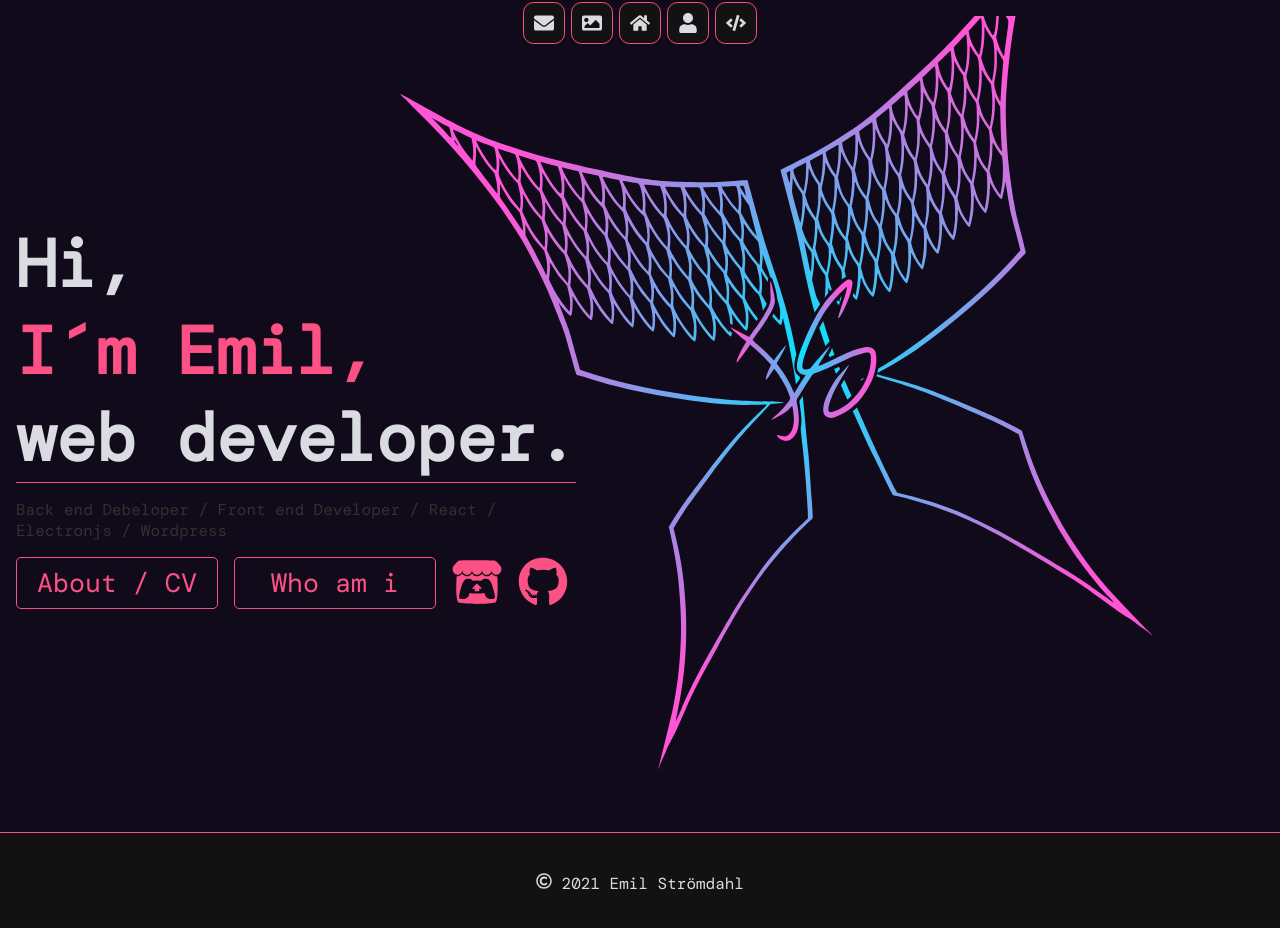
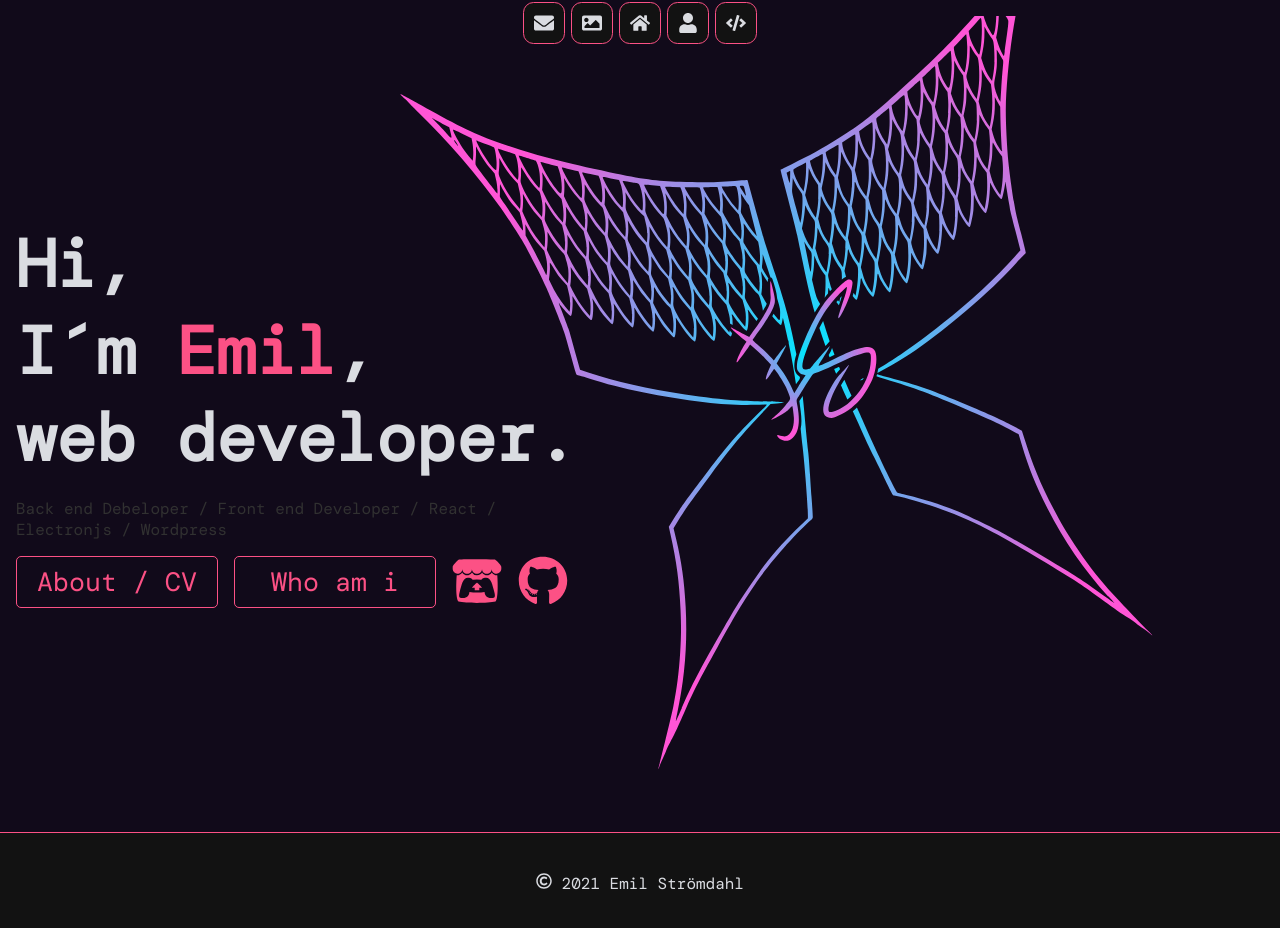
Before and after one commit to NoMoonie/crispy-disco, a React (Create React App) app: page / in a window 1280 px wide. Shown: the top 928 px of the page. Built offline with nearby package versions, Linux system fonts and the light colour scheme.

Commit message:
change to framer motions

```diff
--- a/src/components/pagesComponets/homepage/Intro.tsx
+++ b/src/components/pagesComponets/homepage/Intro.tsx
@@ -1,17 +1,12 @@
 import ButtonWrapper from "components/pagesComponets/homepage/ButtonWrapper";
+import { motion } from "framer-motion";
 import { FC } from "react";
-import styled, { keyframes } from "styled-components";
+import styled from "styled-components";
 
 interface Homepage {
     open: boolean;
     setOpen: Function;
 }
-
-const top = keyframes`
-    from{
-        transform: translateY(-300%);
-    }
-`;
 
 const Box1 = styled.div`
     border-radius: 10px;
@@ -28,27 +23,39 @@ const Box1inner = styled.span`
         color: ${(props) => props.theme.main.bgAccent};
         margin-top: 1em;
     }
-    .one {
-        animation: ${top} 700ms ease;
-    }
-    .two {
+    span {
         color: ${(props) => props.theme.main.scbg};
-        animation: ${top} 900ms ease;
-    }
-    .three {
-        animation: ${top} 1100ms ease;
-        border-bottom: 1px solid ${(props) => props.theme.main.scbg};
     }
 `;
+
+const container = {
+    hidden: { opacity: 0 },
+    show: {
+        opacity: 1,
+        transition: {
+            staggerChildren: 0.2,
+            delayChildren: 0.1,
+        },
+    },
+};
+
+const stagerdItems = {
+    hidden: { y: -200 },
+    show: { y: 0 },
+};
 
 const Intro: FC<Homepage> = ({ open, setOpen }) => {
     return (
         <Box1>
             <Box1inner>
-                <h1 className="one">Hi,</h1>
-                <h1 className="two">I´m Emil,</h1>
-                <h1 className="three">web developer.</h1>
-                <p>Back end Debeloper / Front end Developer / React / Electronjs / Wordpress </p>
+                <motion.div variants={container} initial="hidden" animate="show">
+                    <motion.h1 variants={stagerdItems}>Hi,</motion.h1>
+                    <motion.h1 variants={stagerdItems}>
+                        I´m <span>Emil</span>,
+                    </motion.h1>
+                    <motion.h1 variants={stagerdItems}>web developer.</motion.h1>
+                    <p>Back end Debeloper / Front end Developer / React / Electronjs / Wordpress </p>
+                </motion.div>
             </Box1inner>
             <ButtonWrapper open={open} setOpen={setOpen} />
         </Box1>
```
